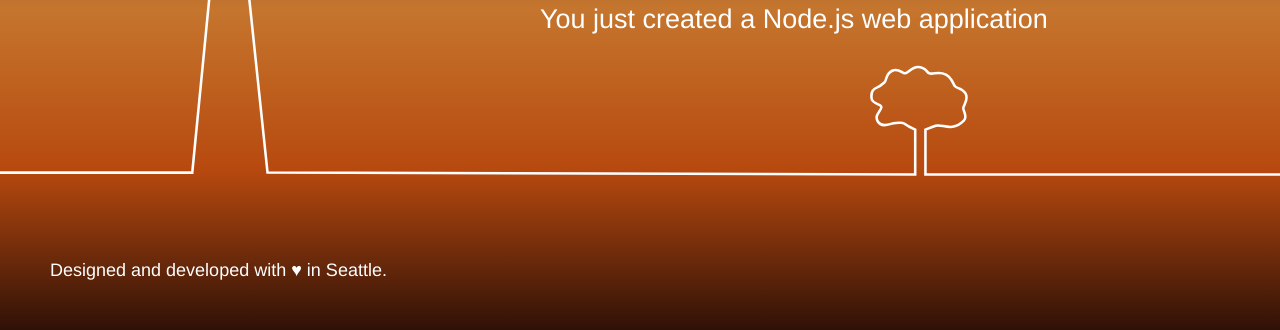
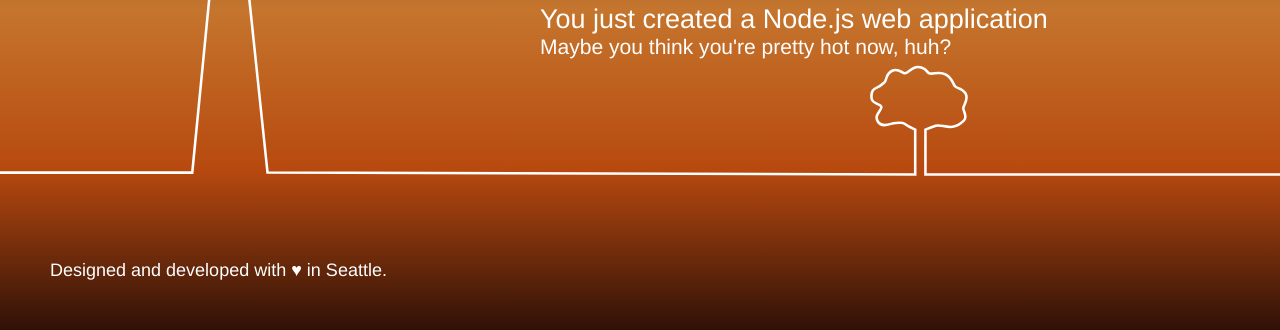
Before and after one commit to JoeDoyleYYZ/JPD-Test-Project1, a website: page public/index.html in a window 1280 px wide. Shown: the part 470-800 px from the top of the page. Drawn offline with Linux system fonts and the light colour scheme.

Commit message:
Add insult

```diff
--- a/public/index.html
+++ b/public/index.html
@@ -60,6 +60,7 @@
             <div class="text">
                 <h1>Congratulations and the most warm felicitations!</h1>
                 <h2>You just created a Node.js web application</h2>
+                <h3>Maybe you think you're pretty hot now, huh?</h3>
             </div>
         </div>
     </div>
```
